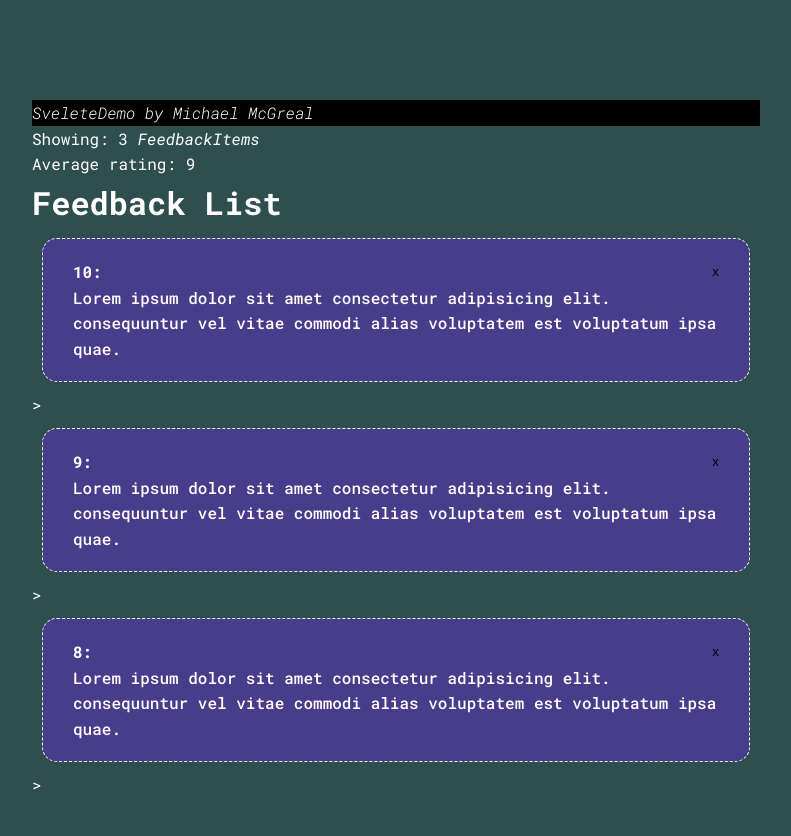
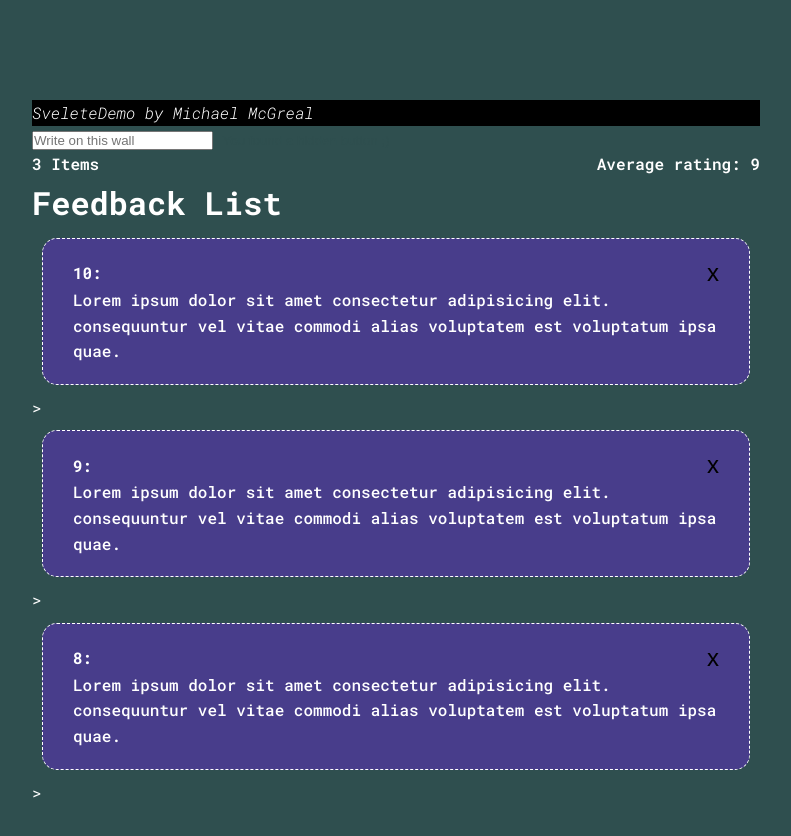
Before and after one commit to mcgrealife/svelte-feedback-app, a Svelte app: page / in a window 1280 px wide. Shown: the top 836 px of the page, without its empty margins (244-1035 px from the left). Built offline with nearby package versions, Linux system fonts and the light colour scheme.

Commit message:
fun interactive typing play

```diff
--- a/src/App.svelte
+++ b/src/App.svelte
@@ -3,6 +3,7 @@
   import dispatch from './components/FeedbackItem.svelte'
   import FeedbackStats from './components/FeedbackStats.svelte'
   import Banner from './components/Banner.svelte'
+  import FeedbackForm from './components/FeedbackForm.svelte'
 
   let feedback = [
   {
@@ -41,6 +42,7 @@ feedback = filteredItems
 <main class='container'>
 
 <Banner/>
+<FeedbackForm/>
 <FeedbackStats {count} {average}/>
 <FeedbackList feedback={feedback} on:delete-feedback={deleteItem}/>
 <!-- this is called "event forwarding"-->
--- a/src/components/Banner.svelte
+++ b/src/components/Banner.svelte
@@ -8,4 +8,4 @@
       font-weight: lighter;
       font-style: italic;
     }
-    </style>
+</style>
--- /dev/null
+++ b/src/components/Button.svelte
@@ -0,0 +1,28 @@
+<script>
+
+    export let type = 'button'
+    export let disabled
+</script>
+
+<button {type} {disabled}>
+    <slot></slot>
+</button>
+
+<style>
+    button {
+
+    }
+
+    button:hover {
+        transform: scale(0.98);
+        opacity: 0.9;
+    }
+
+    button:disabled {
+        background-color: darkslategray;
+        color: darkslategray;
+        background: none;
+        border: none;
+
+    }
+</style>
--- /dev/null
+++ b/src/components/FeedbackForm.svelte
@@ -0,0 +1,41 @@
+<script>
+    import Button from './Button.svelte'
+
+    let text = ''
+    let btnDisabled = true
+    $: buttonText = 'You found a hidden button ;)'
+    let min = 3
+    let encouragement = ` You're Typing!!!! :)`
+    console.log(encouragement.length)
+    $: secretMessage = ''
+
+
+    const handleInput = () => {
+        if (text.trim().length < min) {
+            buttonText = 'You found a hidden button ;)'
+            btnDisabled = true
+        } else {
+            buttonText = 'Send'
+            btnDisabled = false
+        }
+    }
+</script>
+
+<form>
+
+    <div class="input-group">
+        <input type="text" on:input={handleInput} bind:value = {text} placeholder="Write on this wall">
+
+        <Button type={'submit'} disabled={btnDisabled}>{buttonText}</Button>
+        <br/>
+            {
+            secretMessage = secretMessage + encouragement.charAt(text.length)
+
+            }
+
+
+
+
+
+    </div>
+</form>
--- a/src/components/FeedbackItem.svelte
+++ b/src/components/FeedbackItem.svelte
@@ -44,6 +44,7 @@
     background: none;
     border: none;
 		cursor: pointer;
+		font-size: x-large;
   }
   .text-display {
     font-weight: 500;
--- a/src/components/FeedbackList.svelte
+++ b/src/components/FeedbackList.svelte
@@ -7,8 +7,18 @@ export let feedback = [];
 
 <h1>Feedback List</h1>
 
-
+{#if feedback.length > 0}
 {#each feedback as item (item.id)}
 <FeedbackItem item={item} on:delete-feedback/>
 <!--  this 'on:delete-feedback' will be forwarded up to app.svelete, without creating and calling another createEventDispatcher. I only need to create that in the child component that initiates the event-->
 {/each}
+{:else}
+    <h1 class="empty">Add some feedback!</h1>
+
+{/if}
+
+<style>
+    .empty {
+        background-color:teal;
+    }
+</style>
--- a/src/components/FeedbackStats.svelte
+++ b/src/components/FeedbackStats.svelte
@@ -4,6 +4,20 @@
 </script>
 
 
-Showing: {count} <i>FeedbackItems</i>
-<br/>
-Average rating: {average}
+<div class="stats">
+
+
+    <div>{count} Items</div>
+    <div>Average rating: {average}    </div>
+
+</div>
+
+
+<style>
+    .stats {
+        display:flex;
+        justify-content: space-between;
+        font-weight: 600;
+
+    }
+</style>
```
